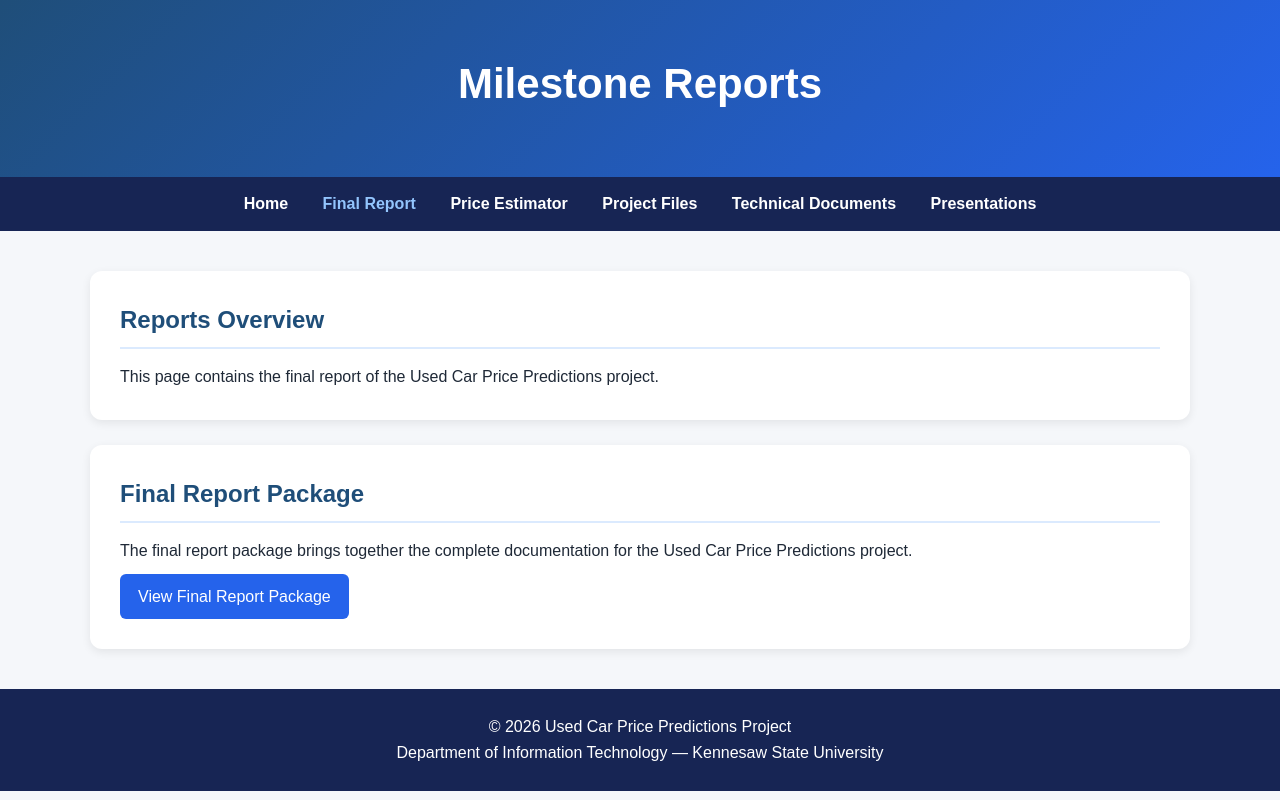
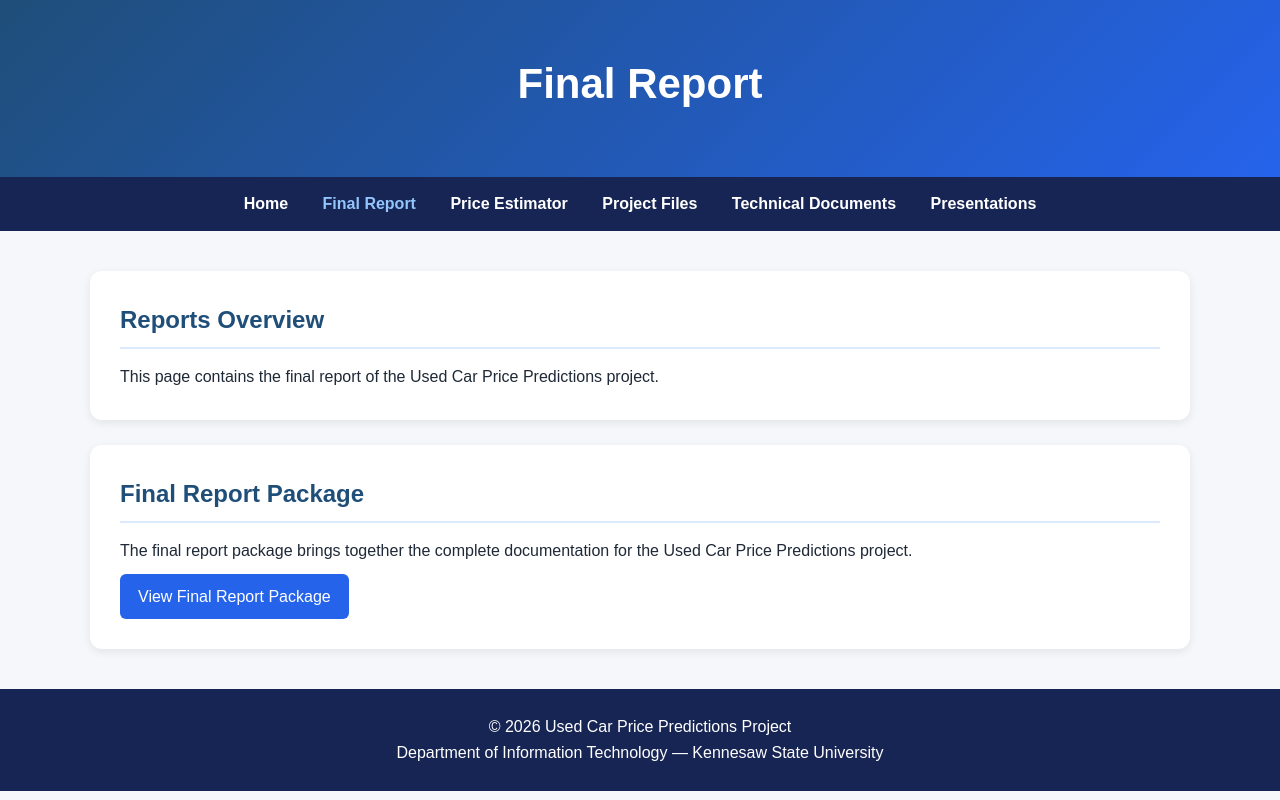
Before and after one commit to AustinWG47/Insight_Works, a plain HTML site: page report.html in a window 1280 px wide. Drawn offline with Linux system fonts and the light colour scheme.

Commit message:
Update report title and header to 'Final Report'

```diff
--- a/report.html
+++ b/report.html
@@ -3,13 +3,13 @@
 <head>
    <meta charset="UTF-8">
    <meta name="viewport" content="width=device-width, initial-scale=1.0">
-   <title>Reports</title>
+   <title>Final Report</title>
    <link rel="stylesheet" href="styles.css">
 </head>
 <body>
 
 <header>
-    <h1>Milestone Reports</h1>
+    <h1>Final Report</h1>
 </header>
 
 <nav>
```
